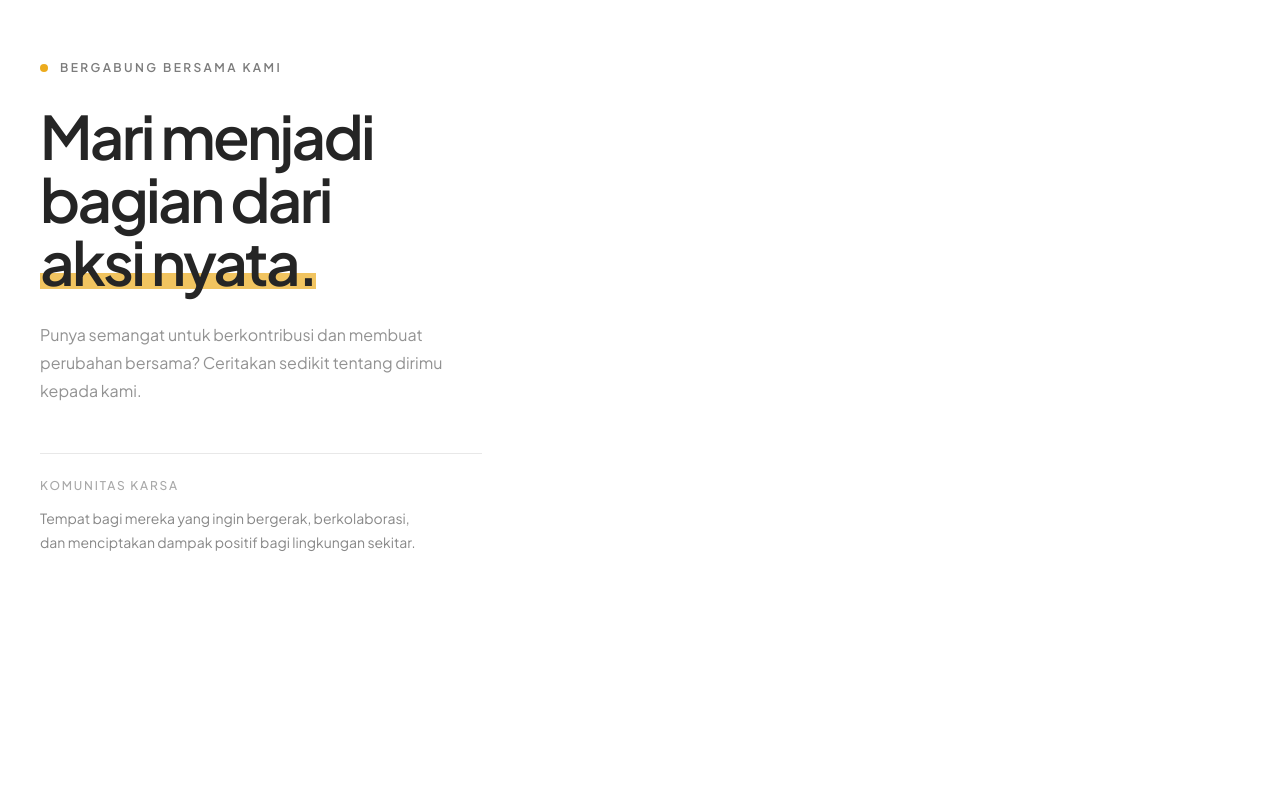
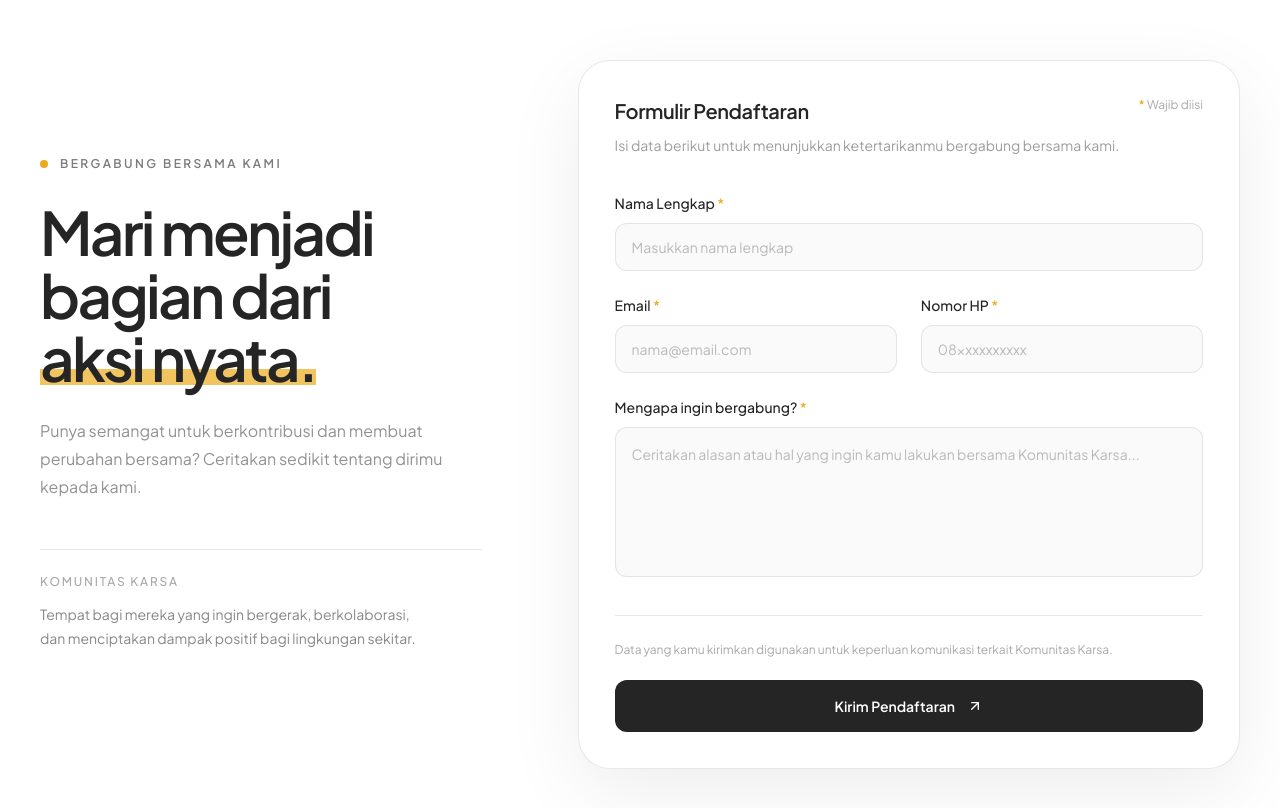
Before and after one commit to RizkyChairi/karsa-community, a Next.js app: page /gabung-komunitas in a window 1280 px wide. Shown: the top 808 px of the page. Built offline with nearby package versions, Linux system fonts and the light colour scheme.

Commit message:
feat: add community registration form final design

```diff
--- a/src/app/gabung-komunitas/page.tsx
+++ b/src/app/gabung-komunitas/page.tsx
@@ -69,6 +69,243 @@ export default function JoinForm() {
 
           </div>
 
+          {/* RIGHT — FORM */}
+          <div>
+            <form
+              onSubmit={handleSubmit}
+              className="
+                rounded-[2rem]
+                border border-karsa-black/10
+                bg-white
+                p-6
+                shadow-[0_24px_80px_rgba(0,0,0,0.07)]
+                md:p-9
+              "
+            >
+
+              {/* Form Header */}
+              <div className="mb-9">
+                <div className="flex items-start justify-between gap-4">
+
+                  <div>
+                    <h3 className="text-xl font-semibold tracking-[-0.02em] text-karsa-black">
+                      Formulir Pendaftaran
+                    </h3>
+
+                    <p className="mt-2 text-sm leading-6 text-karsa-black/45">
+                      Isi data berikut untuk menunjukkan ketertarikanmu
+                      bergabung bersama kami.
+                    </p>
+                  </div>
+
+                  <p className="shrink-0 text-xs text-karsa-black/40">
+                    <span className="font-semibold text-karsa-yellow">*</span>{" "}
+                    Wajib diisi
+                  </p>
+
+                </div>
+              </div>
+
+              {/* FORM FIELDS */}
+              <div className="space-y-6">
+
+                {/* Nama */}
+                <div>
+                  <label
+                    htmlFor="name"
+                    className="mb-2.5 block text-sm font-medium text-karsa-black"
+                  >
+                    Nama Lengkap{" "}
+                    <span className="text-karsa-yellow">*</span>
+                  </label>
+
+                  <input
+                    id="name"
+                    name="name"
+                    type="text"
+                    placeholder="Masukkan nama lengkap"
+                    required
+                    className="
+                      h-12 w-full rounded-xl
+                      border border-karsa-black/10
+                      bg-[#fafafa]
+                      px-4
+                      text-sm text-karsa-black
+                      outline-none
+                      placeholder:text-karsa-black/30
+                      transition-all
+                      focus:border-karsa-yellow
+                      focus:bg-white
+                      focus:ring-4
+                      focus:ring-karsa-yellow/10
+                    "
+                  />
+                </div>
+
+                {/* Email + Phone */}
+                <div className="grid gap-6 md:grid-cols-2">
+
+                  {/* Email */}
+                  <div>
+                    <label
+                      htmlFor="email"
+                      className="mb-2.5 block text-sm font-medium text-karsa-black"
+                    >
+                      Email{" "}
+                      <span className="text-karsa-yellow">*</span>
+                    </label>
+
+                    <input
+                      id="email"
+                      name="email"
+                      type="email"
+                      placeholder="nama@email.com"
+                      required
+                      className="
+                        h-12 w-full rounded-xl
+                        border border-karsa-black/10
+                        bg-[#fafafa]
+                        px-4
+                        text-sm text-karsa-black
+                        outline-none
+                        placeholder:text-karsa-black/30
+                        transition-all
+                        focus:border-karsa-yellow
+                        focus:bg-white
+                        focus:ring-4
+                        focus:ring-karsa-yellow/10
+                      "
+                    />
+                  </div>
+
+                  {/* Phone */}
+                  <div>
+                    <label
+                      htmlFor="phone"
+                      className="mb-2.5 block text-sm font-medium text-karsa-black"
+                    >
+                      Nomor HP{" "}
+                      <span className="text-karsa-yellow">*</span>
+                    </label>
+
+                    <input
+                      id="phone"
+                      name="phone"
+                      type="tel"
+                      placeholder="08xxxxxxxxxx"
+                      required
+                      className="
+                        h-12 w-full rounded-xl
+                        border border-karsa-black/10
+                        bg-[#fafafa]
+                        px-4
+                        text-sm text-karsa-black
+                        outline-none
+                        placeholder:text-karsa-black/30
+                        transition-all
+                        focus:border-karsa-yellow
+                        focus:bg-white
+                        focus:ring-4
+                        focus:ring-karsa-yellow/10
+                      "
+                    />
+                  </div>
+
+                </div>
+
+                {/* Message */}
+                <div>
+                  <label
+                    htmlFor="message"
+                    className="mb-2.5 block text-sm font-medium text-karsa-black"
+                  >
+                    Mengapa ingin bergabung?{" "}
+                    <span className="text-karsa-yellow">*</span>
+                  </label>
+
+                  <textarea
+                    id="message"
+                    name="message"
+                    rows={5}
+                    placeholder="Ceritakan alasan atau hal yang ingin kamu lakukan bersama Komunitas Karsa..."
+                    required
+                    className="
+                      w-full resize-none rounded-xl
+                      border border-karsa-black/10
+                      bg-[#fafafa]
+                      px-4 py-3.5
+                      text-sm leading-6 text-karsa-black
+                      outline-none
+                      placeholder:text-karsa-black/30
+                      transition-all
+                      focus:border-karsa-yellow
+                      focus:bg-white
+                      focus:ring-4
+                      focus:ring-karsa-yellow/10
+                    "
+                  />
+                </div>
+
+              </div>
+
+              {/* Bottom */}
+              <div className="mt-8 border-t border-karsa-black/10 pt-6">
+
+                <p className="mb-5 text-xs leading-5 text-karsa-black/40">
+                  Data yang kamu kirimkan digunakan untuk keperluan
+                  komunikasi terkait Komunitas Karsa.
+                </p>
+
+                {/* Submit */}
+                <button
+                  type="submit"
+                  disabled={isSubmitting || isSuccess}
+                  className="
+                    group
+                    flex h-13 w-full items-center
+                    justify-center gap-3
+                    rounded-xl
+                    bg-karsa-black
+                    px-6
+                    text-sm font-semibold
+                    text-white
+                    transition-all
+                    hover:bg-karsa-yellow
+                    hover:text-karsa-black
+                    disabled:cursor-not-allowed
+                    disabled:opacity-60
+                  "
+                >
+                  {isSubmitting ? (
+                    <>
+                      Mengirim
+                      <Loader2 className="h-4 w-4 animate-spin" />
+                    </>
+                  ) : isSuccess ? (
+                    <>
+                      Pendaftaran Terkirim
+                      <Check className="h-4 w-4" />
+                    </>
+                  ) : (
+                    <>
+                      Kirim Pendaftaran
+
+                      <ArrowUpRight
+                        className="
+                          h-4 w-4
+                          transition-transform
+                          group-hover:-translate-y-0.5
+                          group-hover:translate-x-0.5
+                        "
+                      />
+                    </>
+                  )}
+                </button>
+
+              </div>
+
+            </form>
+          </div>
 
         </div>
       </div>
```
